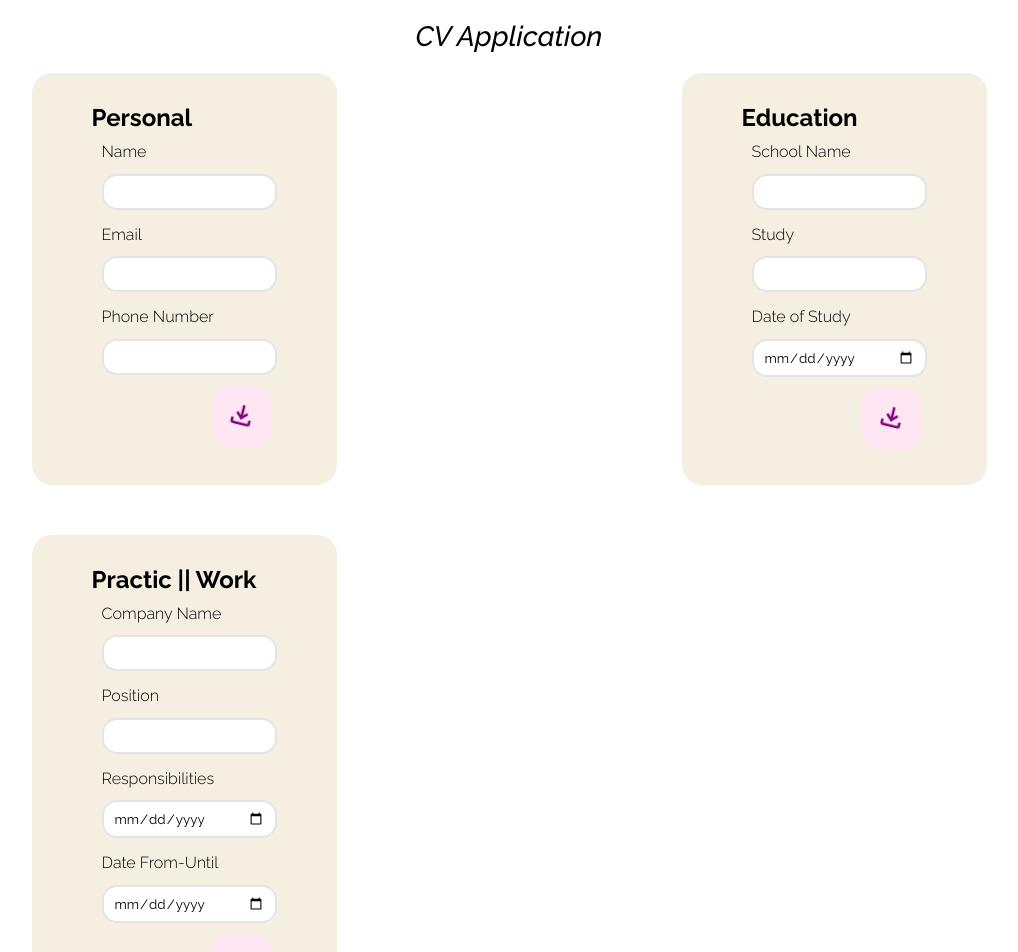
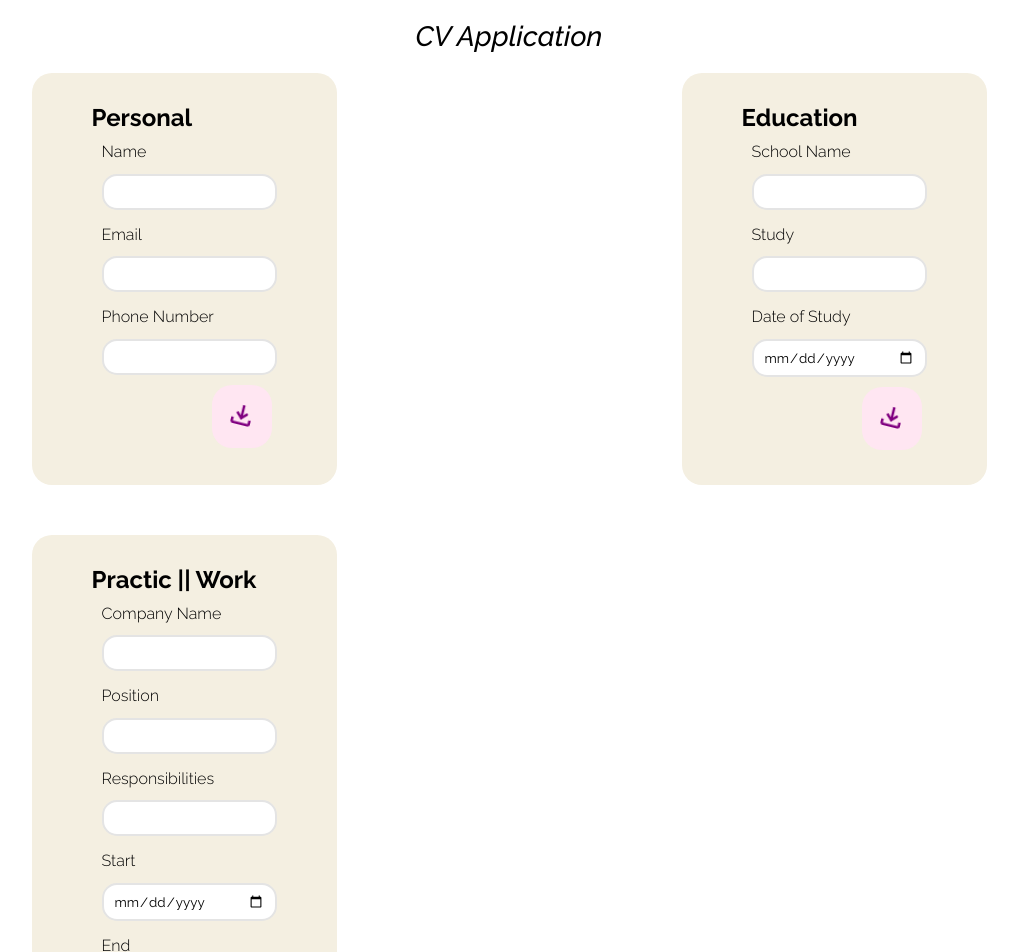
Before and after one commit to nicolanapa/odin-cv, a React (Vite) app: page / in a window 1280 px wide. Shown: the top 952 px of the page, without its empty margins (131-1149 px from the left). Built offline with nearby package versions, Linux system fonts and the light colour scheme.

Commit message:
Added the remaining values in the List of Practic()

```diff
--- a/src/components/Form.jsx
+++ b/src/components/Form.jsx
@@ -59,9 +59,9 @@ function Educational() {
 
 function Practical() {
 	const practic = {
-		id: ["company", "position", "responsibilities", "dateWork"],
-		label: ["Company Name ", "Position ", "Responsibilities ", "Date From-Until "],
-		type: ["text", "text", "date", "date"],
+		id: ["company", "position", "responsibilities", "dateWorkStart", "dateWorkEnd"],
+		label: ["Company Name ", "Position ", "Responsibilities ", "Start", "End"],
+		type: ["text", "text", "text", "date", "date"],
 		header: "Practic || Work",
 	};
 
```
